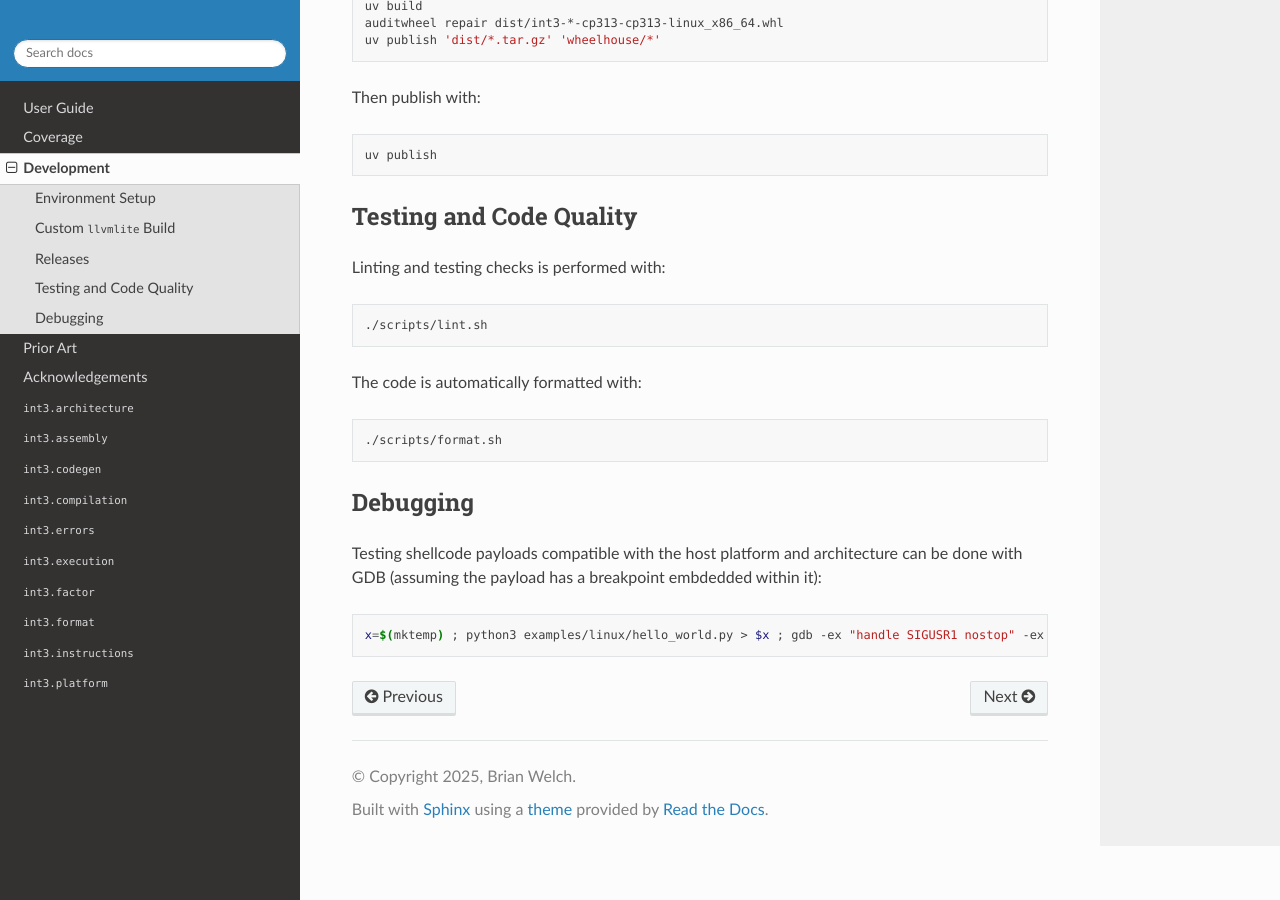
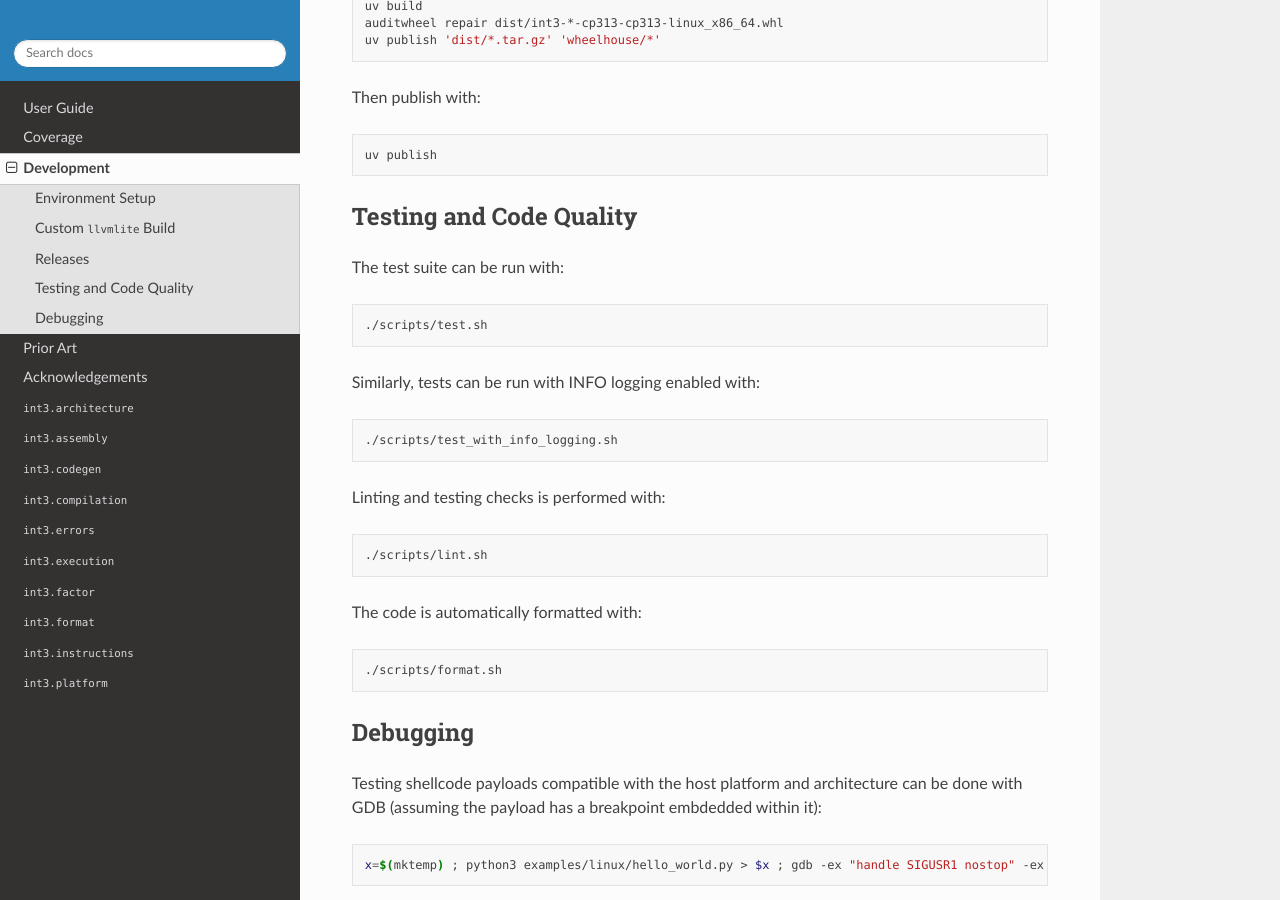
Before and after one commit to welchbj/int3, a Sphinx documentation site: the page built from docs/development.rst, in a window 1280 px wide and 900 px high, scrolled down 1309 px. Built offline with Sphinx 7.4.7 and the Read the Docs theme 3.1.0, drawn with Linux system fonts in a browser that asks for light colours.

Commit message:
Add test scripts to simplify test execution

```diff
--- a/docs/development.rst
+++ b/docs/development.rst
@@ -69,6 +69,18 @@ Then publish with:
 Testing and Code Quality
 ------------------------
 
+The test suite can be run with:
+
+.. code-block:: bash
+
+    ./scripts/test.sh
+
+Similarly, tests can be run with INFO logging enabled with:
+
+.. code-block:: bash
+
+    ./scripts/test_with_info_logging.sh
+
 Linting and testing checks is performed with:
 
 .. code-block:: bash
```
Also changed, not shown: 2 other files.
